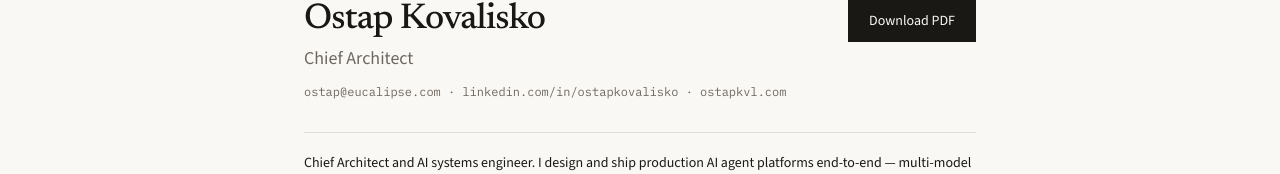
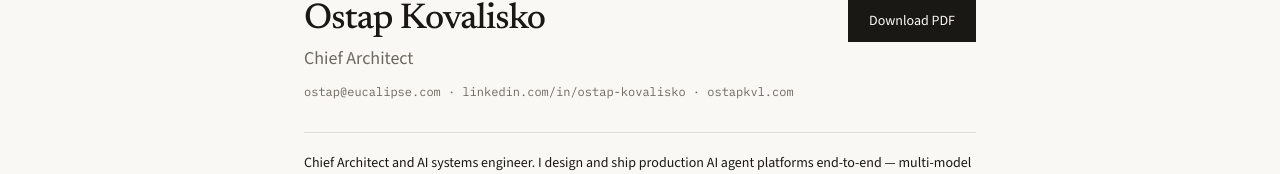
Before and after one commit to eucalipse/ostapkvl, a Next.js app: page /cv in a window 1280 px wide. Shown: the part 133-307 px from the top of the page. Built offline with nearby package versions, Linux system fonts and the light colour scheme.

Commit message:
Fix LinkedIn URL to ostap-kovalisko

```diff
--- a/app/cv/page.tsx
+++ b/app/cv/page.tsx
@@ -34,7 +34,7 @@ export default function Cv() {
             </a>{" "}
             ·{" "}
             <a href={site.linkedin} className="hover:text-accent">
-              linkedin.com/in/ostapkovalisko
+              linkedin.com/in/ostap-kovalisko
             </a>{" "}
             · ostapkvl.com
           </p>
--- a/data/site.ts
+++ b/data/site.ts
@@ -5,7 +5,7 @@ export const site = {
   description:
     "Chief Architect and AI systems engineer. I build production AI agent platforms — multi-model consensus, approval gates, full audit trails.",
   email: "ostap@eucalipse.com",
-  linkedin: "https://www.linkedin.com/in/ostapkovalisko",
+  linkedin: "https://www.linkedin.com/in/ostap-kovalisko",
   instagram: "https://www.instagram.com/yet.another.travel",
   eucalipse: "https://eucalipse.com",
 };
```
